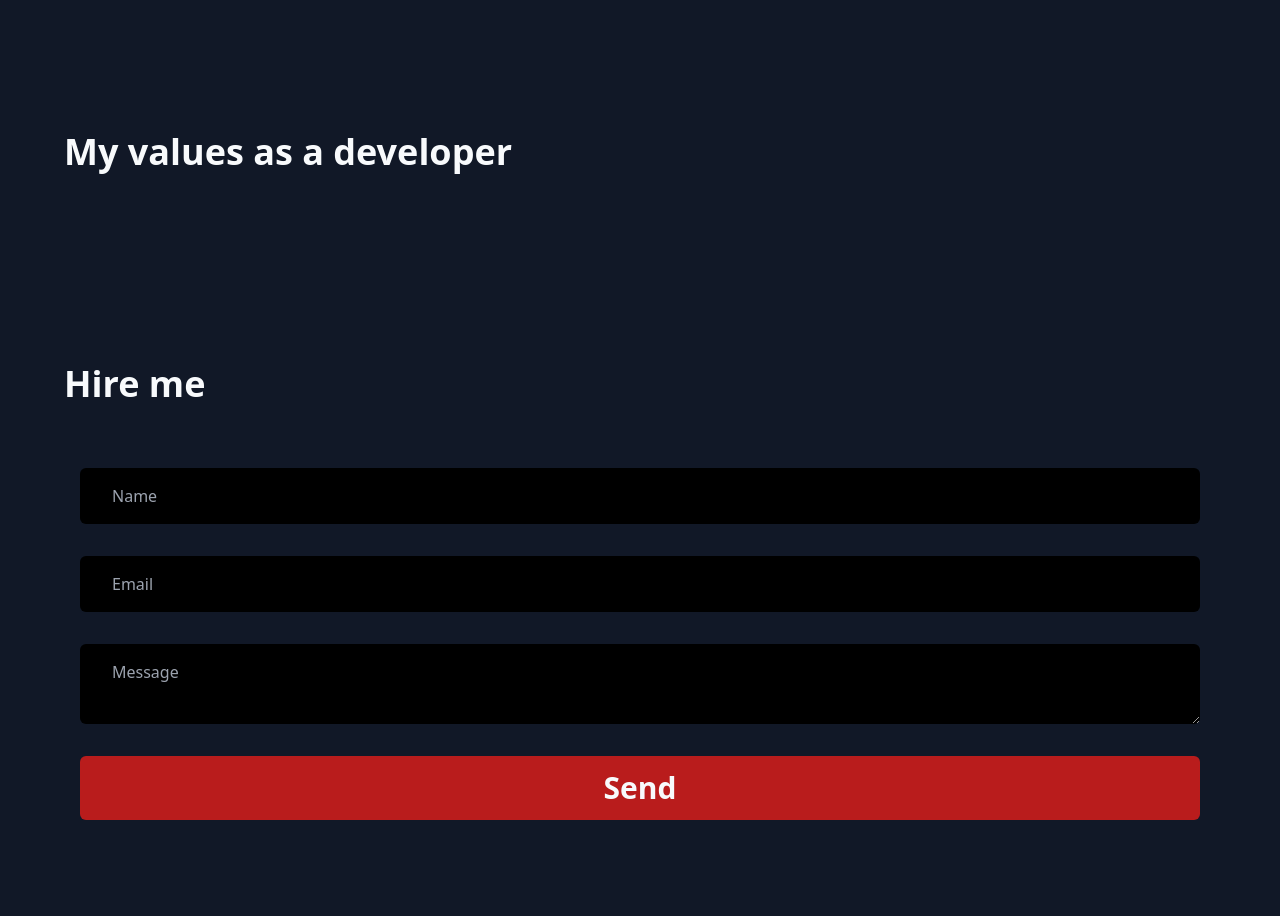
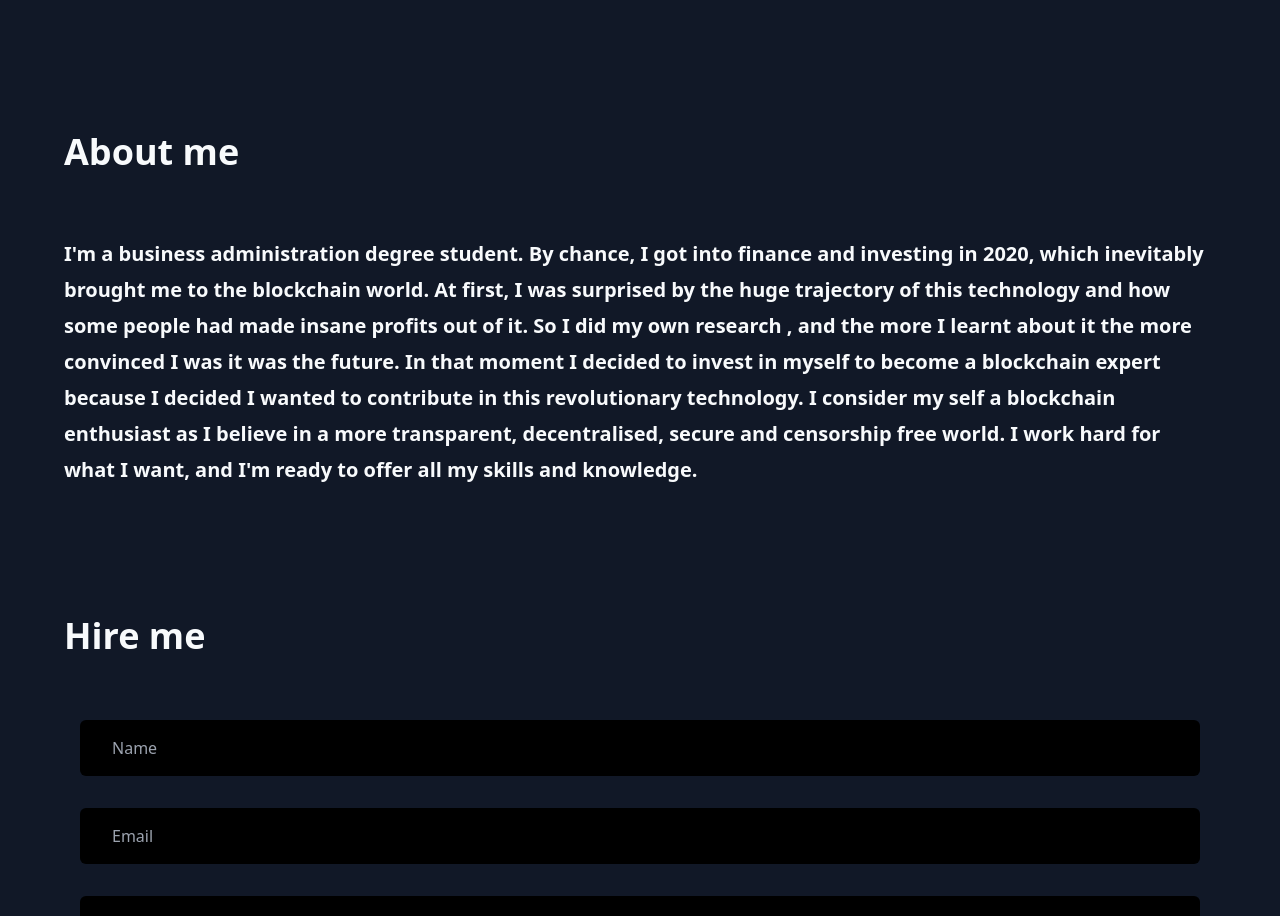
Before and after one commit to XabierOterino/Personal-Portfolio, a Next.js app: page / in a window 1280 px wide. Shown: the part 6566-7482 px from the top of the page. Built offline with nearby package versions, Linux system fonts and the light colour scheme; a web font is replaced by a local one.

Commit message:
almost finished

```diff
--- a/pages/components/Hireme.js
+++ b/pages/components/Hireme.js
@@ -13,10 +13,10 @@ export default function Hireme() {
     const sendEmail = (e) => {
         e.preventDefault()
         emailjs.sendForm(
-            "service_kbltzqf",
-            "template_tkgt4as",
+            process.env.NEXT_PUBLIC_SERVICE_ID,
+            process.env.NEXT_PUBLIC_TEMPLATE_ID,
             form.current,
-            "VpfT3_RvXMmsCZx8Q"
+            process.env.NEXT_PUBLIC_PUBLIC_KEY
         )
         .then((result) => {
             console.log(result.text);
--- a/pages/index.js
+++ b/pages/index.js
@@ -201,9 +201,17 @@ export default function Home() {
       </div>
 
       <div className={style.section} id='values'>
-        <h2 className={style.title}>My values as a developer</h2>
-        <h3 className={style.subtitle}></h3>
-        <p className={style.details}></p>
+        <h2 className={style.title}>About me</h2>
+        <h3 className='mt-16 text-xl leading-9 font-semibold'>
+        I'm a business administration degree student.
+        By chance, I got into finance and investing in 2020, which inevitably brought me to the blockchain world.
+        At first, I was surprised by the huge trajectory of this technology and how some people had made insane profits out of it.
+         So I did my own research , and the more I learnt about it the more convinced I was it was the future. In that moment I decided to invest
+        in myself to become a blockchain expert because I decided I wanted to contribute in this revolutionary technology. I consider my self
+        a blockchain enthusiast as I believe in a more transparent, decentralised, secure and censorship free world. I work hard for what I want,
+        and I'm ready to offer all my skills and knowledge.
+
+        </h3>
       </div>
       <div className={style.section} id="hireme">
         <h1 className={style.title}>Hire me</h1>
```
